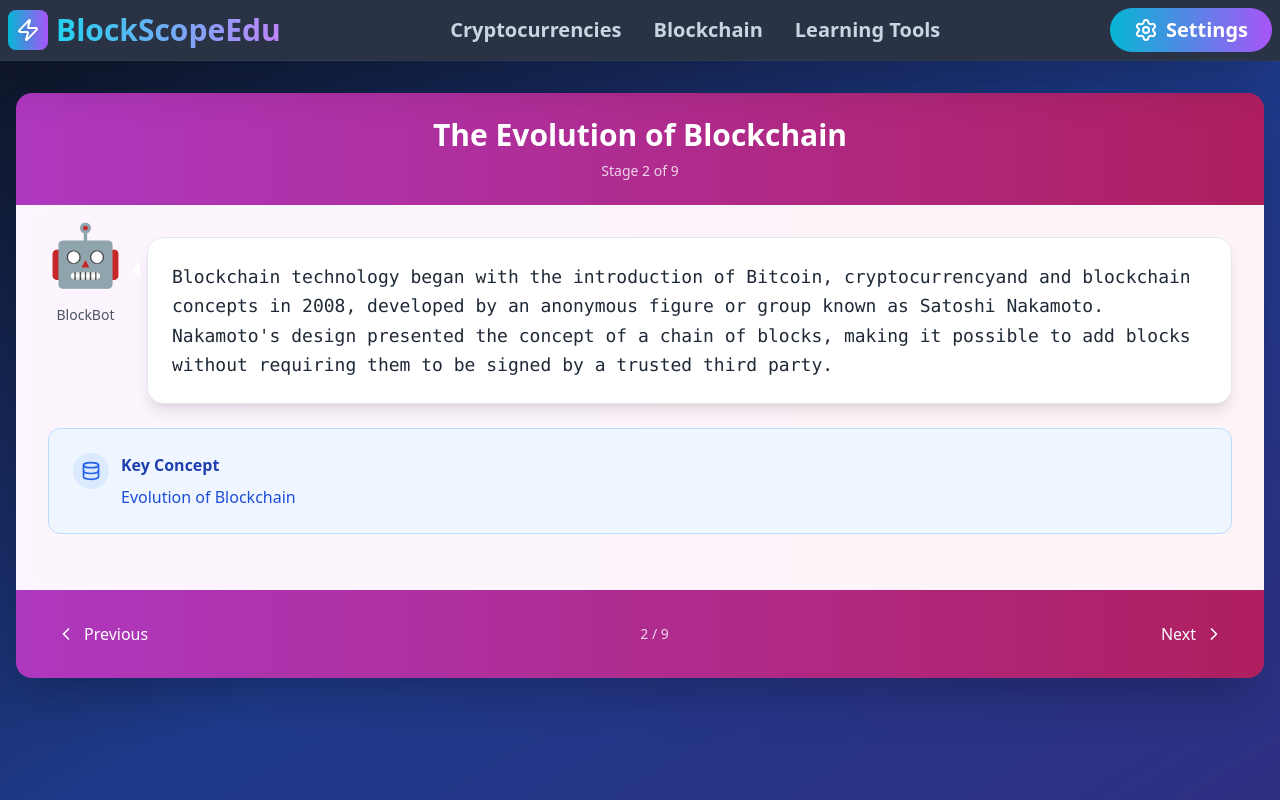
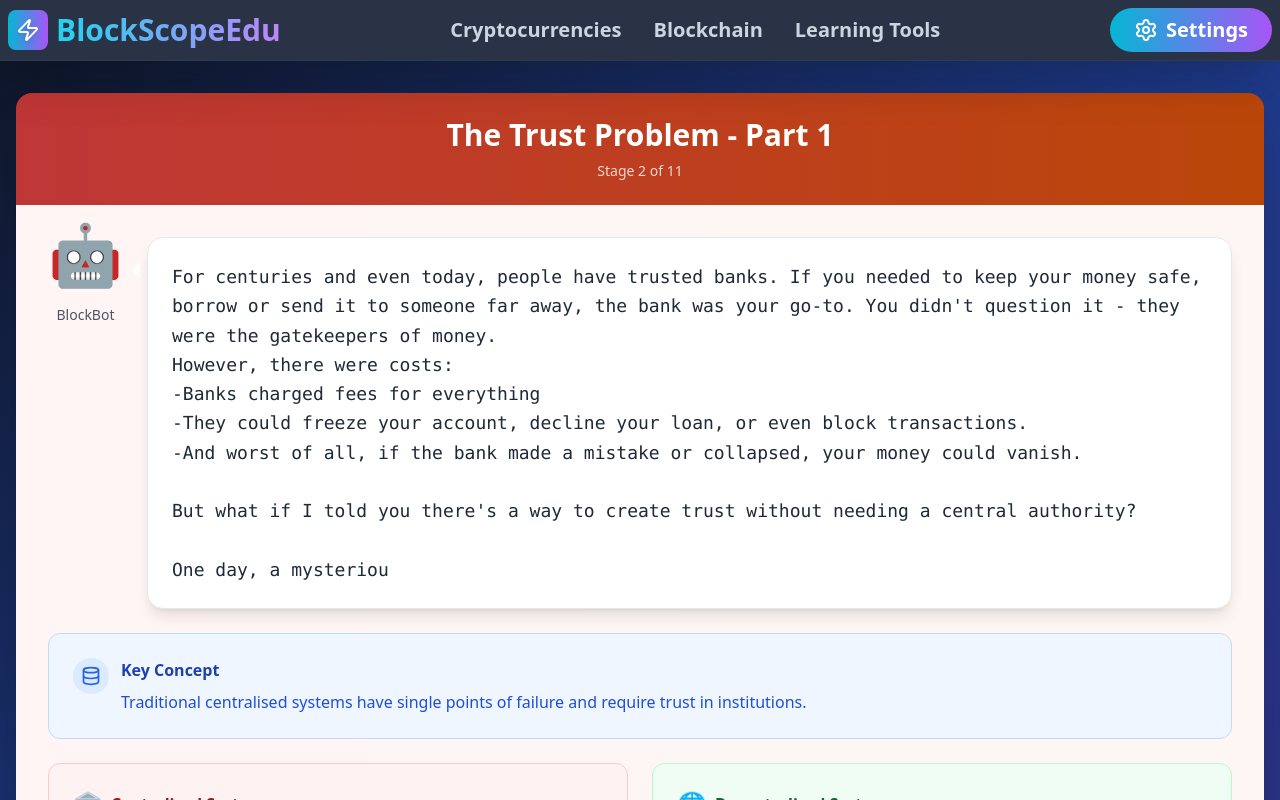
Before and after one commit to StuvanFIT/Blockchain-Network-Educational-Tool, a React (Create React App) app in the folder explorer/: page /tutorial/blockchainworld in a window 1280 px wide. Both pictures are taken after a click on the button "Next". Shown: the top 800 px of the page. Built offline with nearby package versions, Linux system fonts and the light colour scheme.

Commit message:
feat: enhance BlockchainWorld component with additional stages and improved navigation.

```diff
--- a/explorer/src/components/BlockchainWorld.tsx
+++ b/explorer/src/components/BlockchainWorld.tsx
@@ -5,6 +5,7 @@ import { Typewriter } from '../utils/Typewriter';
 
 
 const BlockchainWorld = () => {
+    const navigate = useNavigate();
 
     const [gameStarted, setGameStarted] = useState(false);
     const [currentStage, setCurrentStage] = useState(0);
@@ -24,39 +25,65 @@ const BlockchainWorld = () => {
             color: 'from-blue-500 to-purple-600'
         },
         {
-            id:'history',
-            title: 'The Evolution of Blockchain',
+            id: 'problem',
+            title: 'The Trust Problem - Part 1',
             character: '🤖',
             characterName: 'BlockBot',
-            story: "Blockchain technology began with the introduction of Bitcoin, cryptocurrencyand and blockchain concepts in 2008, developed by an anonymous figure or group" +
-            " known as Satoshi Nakamoto."+
-            " Nakamoto's design presented the concept of a chain of blocks, making it possible to add blocks without requiring them to be signed by a trusted third party.",
-            concept: 'Evolution of Blockchain',
-            interactive: null,
-            color: 'from-fuchsia-500 to-pink-600'
+            story: "For centuries and even today, people have trusted banks. If you needed to keep your money safe, borrow or send it to someone far away, the bank was your go-to." +
+            " You didn't question it - they were the gatekeepers of money.\nHowever, there were costs:\n-Banks charged fees for everything\n-They could freeze your account, decline your loan, or even block transactions.\n"
+            +"-And worst of all, if the bank made a mistake or collapsed, your money could vanish.\n\n"
+            +"But what if I told you there's a way to create trust without needing a central authority?\n\n"
+            +"One day, a mysterious figure named Satoshi Nakamoto gave birth to something revolutionary: Bitcoin, and behind it — the power of blockchain.\n"
+            +"Satoshi Nakamoto's initial purpose for blockchain was to create a secure, transparent and decentralised public ledger to support Bitcoin which eliminated the need for intermediaries like banks in financial transactions. It gives ordinary people like you a chance to take part in a decentralised financial system!\n"
+            +"This was a new world where:\n"
+            +"-You could be your own bank\n-Money could move peer-to-peer, without middlemen.\n-No one could change your records, because everything was locked in a global, public ledger.",
 
-
-        }
-        ,
-        {
-            id: 'problem',
-            title: 'The Trust Problem',
-            character: '🤖',
-            characterName: 'BlockBot',
-            story: "For centuries, people have relied on trusted institutions like banks to handle their money. But what if I told you there's a way to create trust without needing a central authority?" +
-            " Satoshi Nakamoto's initial purpose for blockchain was to create a secure, transparent and decentralised public ledger to support Bitcoin which eliminated the need for intermediaries like banks in financial transactions." +
-            " It gives ordinary people like you a chance to take part in a decentralised financial system!" +
-            " Let's explore the problems with traditional systems...",
-
-            concept: 'Traditional centralized systems have single points of failure and require trust in institutions.',
+            concept: 'Traditional centralised systems have single points of failure and require trust in institutions.',
             interactive: {
                 type: 'comparison',
                 data: {
-                centralized: ['Single point of failure', 'Requires trust in institutions', 'Can be censored or shut down', 'Intermediaries take fees'],
-                decentralized: ['No single point of failure', 'Trustless system', 'Censorship resistant', 'Peer-to-peer transactions']
+                centralised: ['Single point of failure', 'Requires trust in institutions', 'Can be censored or shut down', 'Intermediaries take fees'],
+                decentralised: ['No single point of failure', 'Trustless system', 'Censorship resistant', 'Peer-to-peer transactions']
                 }
             },
             color: 'from-red-500 to-orange-600'
+        },
+        {
+            id: 'problem',
+            title: 'The Trust Problem - Part 2',
+            character: '🤖',
+            characterName: 'BlockBot',
+            story: "But not everyone was pleased...You see, crypto wasn't just a new tool for banks - it was new rival.\n\n"
+            +"To them, crypto looked unregulated, dangerous, and sometimes even like dirty money — because it didn’t come from the usual, trusted systems. And in many cases, people weren’t paying taxes like they do on stocks. Crypto gains happened quietly, outside of view\n"
+            +"Why are banks against Bitcoin?\n"
+            +"One of the biggest reasons banks are against Bitcoin is that it grants individuals exclusive sovereignty over their funds, making it impossible for banks and governments to control individuals' funds and earn from it.\n"
+            +"With Bitcoin being blockchain-based and decentralised, they can’t earn from people’s bank deposits, and they lose control of the economic system and people's funds",
+            concept: 'Banks started to worry',
+            interactive: null,
+            color: 'from-red-500 to-orange-600'
+        },
+        {
+            id: 'problem',
+            title: 'The Trust Problem - Part 3',
+            character: '🤖',
+            characterName: 'BlockBot',
+            story: "Some believe these two worlds will eventually merge — banks adopting blockchain, and governments regulating crypto. Others believe crypto will remain a rebel system, for those who want freedom and control over their own money.\n"+
+            "And you — dear listener — are now stepping into the middle of this revolution.\n"
+            +"Welcome to the blockchain journey!\n",
+
+            concept: 'Potential merging between the 2 worlds - coexistence',
+            interactive: null,
+            color: 'from-red-500 to-orange-600'
+        },
+        {
+            id: 'problem',
+            title: 'Case Study: 2008 Financial Crisis',
+            character: '🤖',
+            characterName: 'BlockBot',
+            story: "If you want to understand some of the inherent problems of the current traditional financial system, the 2008 Financial Crisis is a good case study! I'll note some quick details about the financial crisis down below!",
+            concept: null,
+            interactive: null,
+            color: 'from-yellow-500 to-lime-600'
         },
         {
             id: 'solution',
@@ -149,7 +176,7 @@ const BlockchainWorld = () => {
             title: 'Congratulations, Blockchain Master!',
             character: '🤖',
             characterName: 'BlockBot',
-            story: "You've completed your journey through the blockchain universe! You now understand how this revolutionary technology creates trust without intermediaries, secures data with cryptography, and enables a new era of decentralized applications. The future is in your hands!",
+            story: "You've completed your journey through the blockchain universe! You now understand how this revolutionary technology creates trust without intermediaries, secures data with cryptography, and enables a new era of decentralised applications. The future is in your hands!",
             concept: 'You are now equipped with fundamental blockchain knowledge!',
             interactive: {
                 type: 'certificate',
@@ -199,10 +226,10 @@ const BlockchainWorld = () => {
                 <div className="bg-red-50 p-6 rounded-xl border border-red-200">
                 <h4 className="font-bold text-red-800 mb-4 flex items-center gap-2">
                     <span className="text-2xl">🏛️</span>
-                    Centralized Systems
+                    Centralised Systems
                 </h4>
                 <ul className="space-y-2">
-                    {interactive.data.centralized.map((item:any, idx:number) => (
+                    {interactive.data.centralised.map((item:any, idx:number) => (
                     <li key={idx} className="text-red-700 text-sm flex items-start gap-2">
                         <span className="text-red-500 mt-1">•</span>
                         {item}
@@ -213,10 +240,10 @@ const BlockchainWorld = () => {
                 <div className="bg-green-50 p-6 rounded-xl border border-green-200">
                 <h4 className="font-bold text-green-800 mb-4 flex items-center gap-2">
                     <span className="text-2xl">🌐</span>
-                    Decentralized Systems
+                    Decentralised Systems
                 </h4>
                 <ul className="space-y-2">
-                    {interactive.data.decentralized.map((item:any, idx:number) => (
+                    {interactive.data.decentralised.map((item:any, idx:number) => (
                     <li key={idx} className="text-green-700 text-sm flex items-start gap-2">
                         <span className="text-green-500 mt-1">•</span>
                         {item}
@@ -233,6 +260,7 @@ const BlockchainWorld = () => {
                 <h4 className="font-bold text-gray-800 mb-4">Interactive Blockchain</h4>
                 <div className="flex gap-4 overflow-x-auto pb-4">
                 {interactive.data.blocks.map((block:any, idx:number) => (
+                    <div className='flex items-center gap-2'>
                         <div key={block.id} className="bg-blue-50 p-4 rounded-xl border border-blue-200 min-w-64">
                             <div className="flex items-center justify-between mb-3">
                                 <span className="font-bold text-blue-800">Block #{block.id}</span>
@@ -247,12 +275,14 @@ const BlockchainWorld = () => {
                                 </div>
                                 ))}
                             </div>
+                        </div>
                         {idx < interactive.data.blocks.length - 1 && (
                             <div className="flex justify-center mt-4">
                                 <ChevronRight className="w-6 h-6 text-blue-500" />
                             </div>
                         )}
                     </div>
+
                 ))}
                 </div>
             </div>
@@ -267,11 +297,6 @@ const BlockchainWorld = () => {
                         <label className="block text-sm font-medium text-purple-700 mb-2">Original Data:</label>
                         <div className="bg-white p-3 rounded border text-gray-800 font-mono text-sm">
                         {interactive.data.originalText}
-                    </div>
-                </div>
-                <div className="flex items-center justify-center">
-                    <div className="bg-purple-100 p-2 rounded-full">
-                    <Zap className="w-5 h-5 text-purple-600" />
                         </div>
                     </div>
                     <div>
@@ -316,7 +341,7 @@ const BlockchainWorld = () => {
         case 'network_visualization':
             return (
             <div className="mt-6 bg-teal-50 p-6 rounded-xl border border-teal-200">
-                <h4 className="font-bold text-teal-800 mb-4">Decentralized Network</h4>
+                <h4 className="font-bold text-teal-800 mb-4">Decentralised Network</h4>
                 <div className="grid grid-cols-4 gap-4 mb-4">
                 {[...Array(12)].map((_, idx) => (
                     <div key={idx} className="bg-teal-100 p-3 rounded-lg text-center">
@@ -420,6 +445,7 @@ const BlockchainWorld = () => {
                     </div>
 
                     {/* Concept Box */}
+                    {currentStageData.concept && (
                         <div className="bg-blue-50 rounded-xl p-6 border border-blue-200 mb-6">
                             <div className="flex items-start gap-3">
                                 <div className="bg-blue-100 rounded-full p-2">
@@ -431,6 +457,7 @@ const BlockchainWorld = () => {
                                 </div>
                             </div>
                         </div>
+                    )}
 
                     {/* Interactive Content */}
 
@@ -458,6 +485,8 @@ const BlockchainWorld = () => {
                         {currentStage + 1} / {stages.length}
                     </div>
 
+
+                        {currentStage !== stages.length -1 ? (
                             <button
                                 onClick={nextStage}
                                 disabled={currentStage === stages.length - 1}
@@ -470,6 +499,20 @@ const BlockchainWorld = () => {
                                 Next
                                 <ChevronRight className="w-5 h-5" />
                             </button>
+                        ): (
+
+                            <button
+                                onClick={() => navigate("/")}
+                                className={`flex items-center gap-2 px-4 py-2 rounded-lg transition-all font-bold text-white hover:bg-white/20`}
+                            >
+                                Finish
+                                <ChevronRight className="w-5 h-5" />
+                            </button>
+
+
+                        )}
+
+
                 </div>
                 </div>
             </div>
```
Lines whose indentation alone changed are shown as unchanged.
